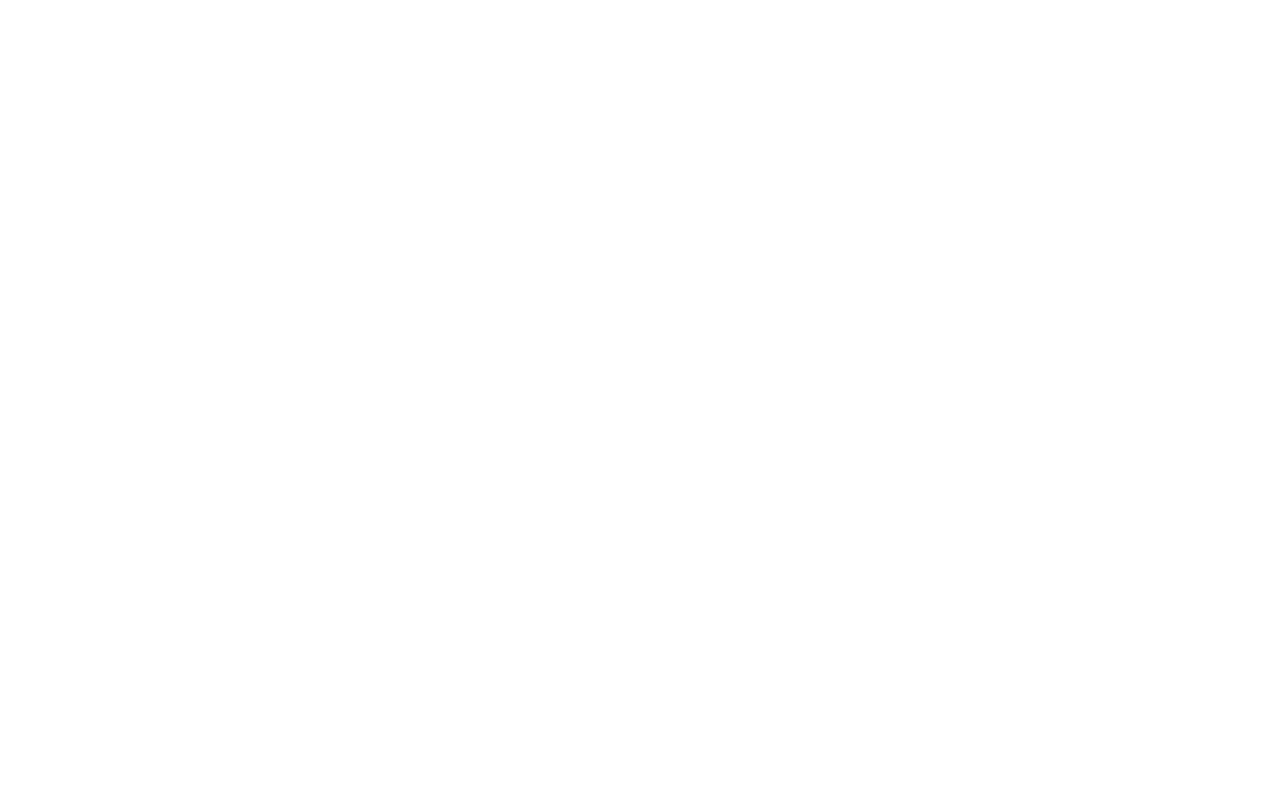
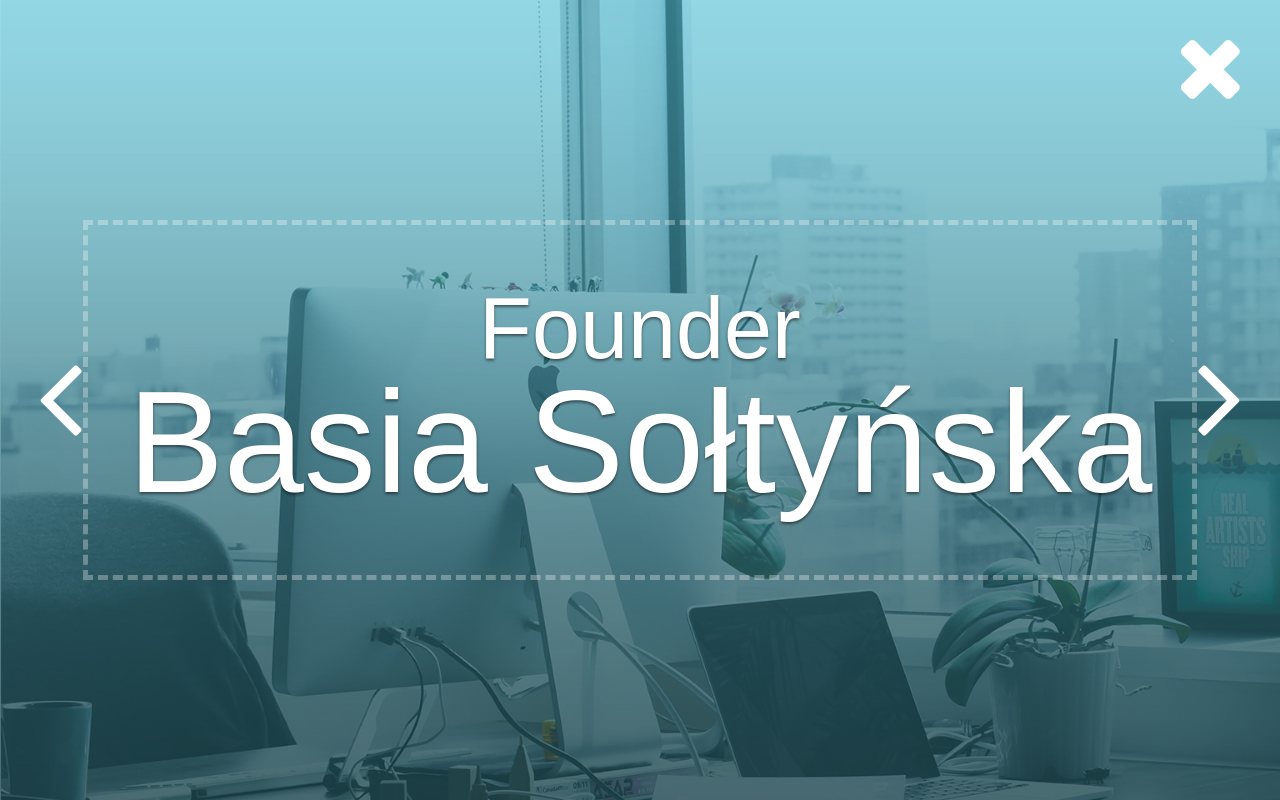
Before and after one commit to nb0dy/employees-demo, a React (Create React App) app: page /employee/1 in a window 1280 px wide. Built offline with nearby package versions, Linux system fonts and the light colour scheme.

Commit message:
Change key member to employee for consistency

```diff
--- a/src/App.js
+++ b/src/App.js
@@ -11,7 +11,7 @@ class App extends Component {
       <Router>
         <div>
           <Route exact path="/" component={EmployeeList} />
-          <Route path="/member/:id" component={EmployeeDetails} />
+          <Route path="/employee/:id" component={EmployeeDetails} />
         </div>
       </Router>
     )
--- a/src/scenes/EmployeeDetails/EmployeeDetails.scss
+++ b/src/scenes/EmployeeDetails/EmployeeDetails.scss
@@ -1,5 +1,5 @@
 .employee-details {
-  background-image: url("/images/background-member.jpg");
+  background-image: url("/images/background-employee.jpg");
   background-size: cover;
   padding: 0;
   margin: 0;
--- a/src/scenes/EmployeeDetails/index.js
+++ b/src/scenes/EmployeeDetails/index.js
@@ -16,20 +16,20 @@ class EmployeeDetails extends PureComponent {
   handlePrevButtonClick = () => {
     let prevId = parseInt(this.props.match.params.id) - 1
     if (prevId < this.minId) prevId = this.maxId
-    this.goToMember(prevId)
+    this.goToEmployee(prevId)
   }
 
   handleNextButtonClick = () => {
     let nextId = parseInt(this.props.match.params.id) + 1
     if (nextId > this.maxId) nextId = this.minId
-    this.goToMember(nextId)
+    this.goToEmployee(nextId)
   }
 
   handleCloseButtonClick = () => {
     this.props.history.push('/')
   }
 
-  goToMember = memberId => this.props.history.push(`/member/${memberId}`)
+  goToEmployee = employeeId => this.props.history.push(`/employee/${employeeId}`)
 
   render() {
     const employee = employees.find(employee => employee.id === parseInt(this.props.match.params.id))
--- a/src/scenes/EmployeeList/index.js
+++ b/src/scenes/EmployeeList/index.js
@@ -9,7 +9,7 @@ class EmployeeList extends PureComponent {
   }
 
   onEmployeeClick = id => {
-    this.props.history.push(`member/${id}`)
+    this.props.history.push(`employee/${id}`)
   }
 
   render() {
```
Also changed, not shown: public/images/background-employee.jpg (renamed from public/images/background-member.jpg).
